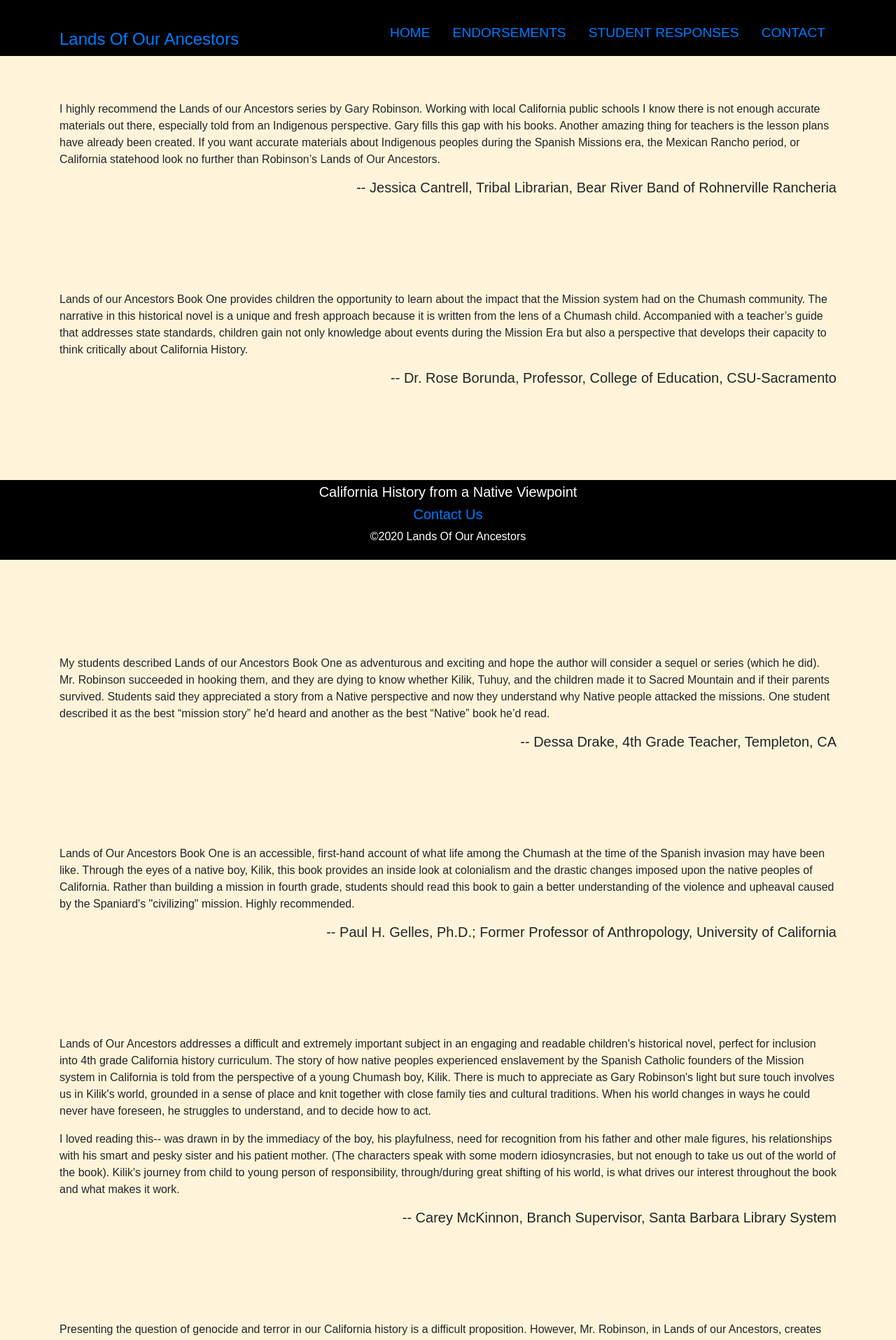
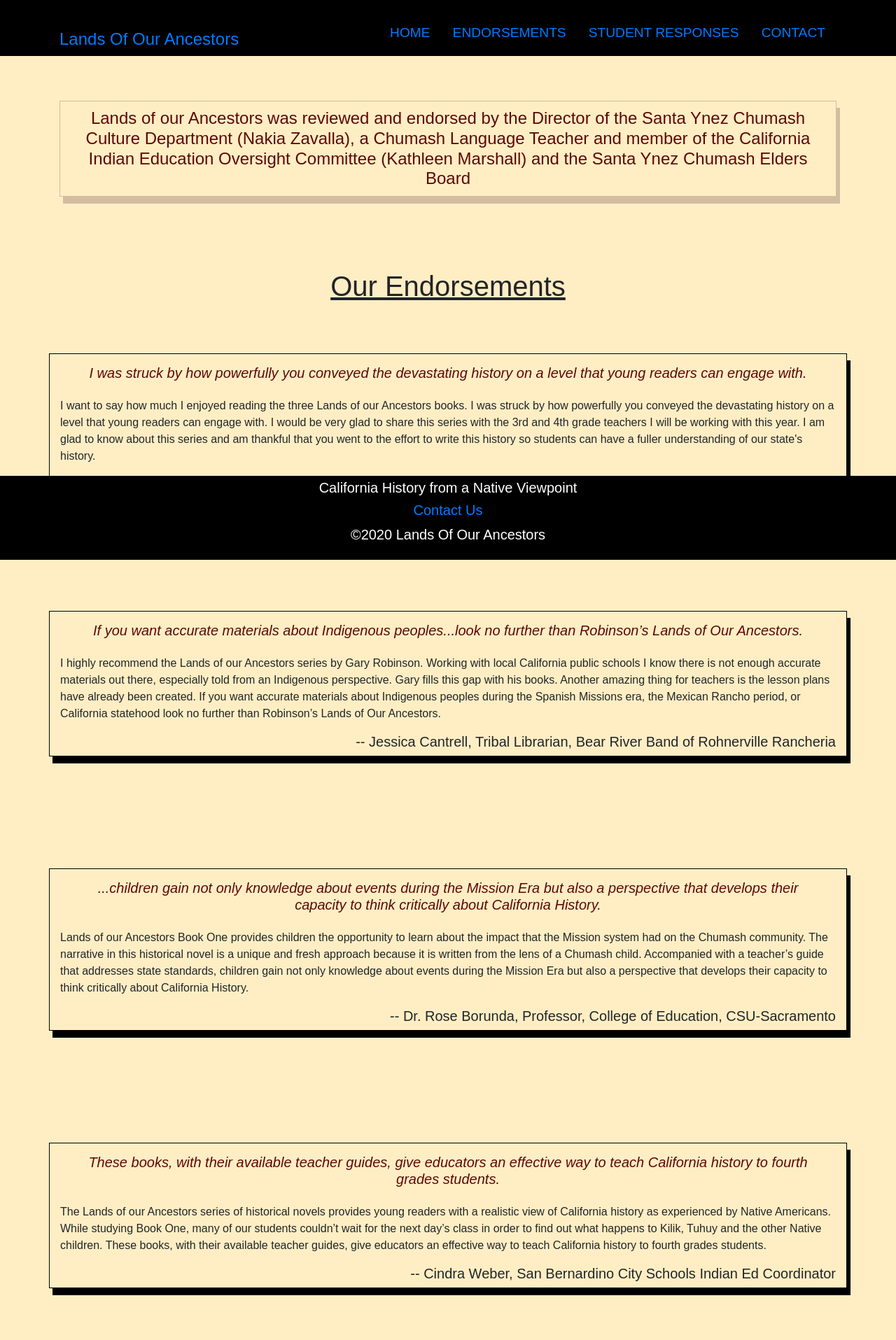
Before and after one commit to rainswerld/lands-ancestors, a React (Create React App) app: page /endorsements in a window 1280 px wide. Shown: the top 1915 px of the page at 70% size. Built offline with nearby package versions, Linux system fonts and the light colour scheme.

Commit message:
Update endorsement & footer styling + add new edorsement

```diff
--- a/src/components/Endorsements/EndorseObj.js
+++ b/src/components/Endorsements/EndorseObj.js
@@ -1,33 +1,48 @@
 const endorsements = {
+  chumash: {
+    para: 'Lands of our Ancestors was reviewed and endorsed by the Director of the Santa Ynez  Chumash Culture Department (Nakia Zavalla), a Chumash Language Teacher and member  of the California Indian Education Oversight Committee (Kathleen Marshall) and the Santa  Ynez Chumash Elders Board'
+  },
   jessicaC: {
-    para: 'I highly recommend the Lands of our Ancestors series by Gary Robinson. Working with  local California public schools I know there is not enough accurate materials out there,  especially told from an Indigenous perspective. Gary fills this gap with his books. Another  amazing thing for teachers is the lesson plans have already been created. If you want accurate  materials about Indigenous peoples during the Spanish Missions era, the Mexican Rancho  period, or California statehood look no further than Robinson’s Lands of Our Ancestors.',
+    big: 'If you want accurate materials about Indigenous peoples...look no further than Robinson’s Lands of Our Ancestors.',
+    para: 'I highly recommend the Lands of our Ancestors series by Gary Robinson. Working with local California public schools I know there is not enough accurate materials out there, especially told from an Indigenous perspective. Gary fills this gap with his books. Another amazing thing for teachers is the lesson plans have already been created. If you want accurate materials about Indigenous peoples during the Spanish Missions era, the Mexican Rancho period, or California statehood look no further than Robinson’s Lands of Our Ancestors.',
     name: 'Jessica Cantrell, Tribal Librarian, Bear River Band of Rohnerville Rancheria'
   },
   roseB: {
-    para: 'Lands of our Ancestors Book One provides children the opportunity  to learn about the impact that the Mission system had on the Chumash community. The  narrative in this historical novel is a unique and fresh approach because it is written from the  lens of a Chumash child. Accompanied with a teacher’s guide that addresses state standards,  children gain not only knowledge about events during the Mission Era but also a perspective  that develops their capacity to think critically about California History.',
+    big: '...children gain not only knowledge about events during the Mission Era but also a perspective that develops their capacity to think critically about California History.',
+    para: 'Lands of our Ancestors Book One provides children the opportunity  to learn about the impact that the Mission system had on the Chumash community. The narrative in this historical novel is a unique and fresh approach because it is written from the  lens of a Chumash child. Accompanied with a teacher’s guide that addresses state standards, children gain not only knowledge about events during the Mission Era but also a perspective that develops their capacity to think critically about California History.',
     name: 'Dr. Rose Borunda, Professor, College of Education, CSU-Sacramento'
   },
   cindraW: {
-    para: 'The Lands of our Ancestors series of historical novels provides young readers with a  realistic view of California history as experienced by Native Americans. While studying  Book One, many of our students couldn’t wait for the next day’s class in order to find out  what happens to Kilik, Tuhuy and the other Native children. These books, with their  available teacher guides, give educators an effective way to teach California history to fourth  grades students.',
+    big: 'These books, with their  available teacher guides, give educators an effective way to teach California history to fourth grades students.',
+    para: 'The Lands of our Ancestors series of historical novels provides young readers with a realistic view of California history as experienced by Native Americans. While studying Book One, many of our students couldn’t wait for the next day’s class in order to find out what happens to Kilik, Tuhuy and the other Native children. These books, with their  available teacher guides, give educators an effective way to teach California history to fourth grades students.',
     name: 'Cindra Weber, San Bernardino City Schools Indian Ed Coordinator'
   },
   dessaD: {
-    para: 'My students described Lands of our Ancestors Book One as adventurous and exciting and  hope the author will consider a sequel or series (which he did). Mr. Robinson succeeded in  hooking them, and they are dying to know whether Kilik, Tuhuy, and the children made it to  Sacred Mountain and if their parents survived. Students said they appreciated a story from a  Native perspective and now they understand why Native people attacked the missions. One  student described it as the best “mission story” he\'d heard and another as the best “Native” book he’d read.',
+    big: 'One student described it as the best “mission story” he\'d heard and another as the best “Native” book he’d read.',
+    para: 'My students described Lands of our Ancestors Book One as adventurous and exciting and hope the author will consider a sequel or series (which he did). Mr. Robinson succeeded in hooking them, and they are dying to know whether Kilik, Tuhuy, and the children made it to Sacred Mountain and if their parents survived. Students said they appreciated a story from a Native perspective and now they understand why Native people attacked the missions. One student described it as the best “mission story” he\'d heard and another as the best “Native” book he’d read.',
     name: 'Dessa Drake, 4th Grade Teacher, Templeton, CA'
   },
   paulG: {
-    para: 'Lands of Our Ancestors Book One is an accessible, first-hand account of what life among  the Chumash at the time of the Spanish invasion may have been like. Through the eyes of a  native boy, Kilik, this book provides an inside look at colonialism and the drastic changes  imposed upon the native peoples of California. Rather than building a mission in fourth  grade, students should read this book to gain a better understanding of the violence and  upheaval caused by the Spaniard\'s "civilizing" mission. Highly recommended.',
+    big: 'This book provides an inside look at colonialism and the drastic changes  mposed upon the native peoples of California.',
+    para: 'Lands of Our Ancestors Book One is an accessible, first-hand account of what life among the Chumash at the time of the Spanish invasion may have been like. Through the eyes of a native boy, Kilik, this book provides an inside look at colonialism and the drastic changes  mposed upon the native peoples of California. Rather than building a mission in fourth grade, students should read this book to gain a better understanding of the violence and upheaval caused by the Spaniard\'s "civilizing" mission. Highly recommended.',
     name: 'Paul H. Gelles, Ph.D.; Former Professor of Anthropology, University of California'
   },
   careyMc: {
-    para: 'Lands of Our Ancestors addresses a difficult and extremely important subject in an  engaging and readable children\'s historical novel, perfect for inclusion into 4th grade  California history curriculum. The story of how native peoples experienced enslavement by  the Spanish Catholic founders of the Mission system in California is told from the  perspective of a young Chumash boy, Kilik. There is much to appreciate as Gary Robinson\'s  light but sure touch involves us in Kilik\'s world, grounded in a sense of place and knit  together with close family ties and cultural traditions. When his world changes in ways he  could never have foreseen, he struggles to understand, and to decide how to act.',
+    big: '...perfect for inclusion into 4th grade California history curriculum.',
+    para: 'Lands of Our Ancestors addresses a difficult and extremely important subject in an engaging and readable children\'s historical novel, perfect for inclusion into 4th grade California history curriculum. The story of how native peoples experienced enslavement by the Spanish Catholic founders of the Mission system in California is told from the  perspective of a young Chumash boy, Kilik. There is much to appreciate as Gary Robinson\'s  light but sure touch involves us in Kilik\'s world, grounded in a sense of place and knit  together with close family ties and cultural traditions. When his world changes in ways he  could never have foreseen, he struggles to understand, and to decide how to act.',
     para2: 'I loved reading this-- was drawn in by the immediacy of the boy, his playfulness,  need for recognition from his father and other male figures, his relationships with his smart  and pesky sister and his patient mother. (The characters speak with some modern  idiosyncrasies, but not enough to take us out of the world of the book). Kilik\'s journey from  child to young person of responsibility, through/during great shifting of his world, is what  drives our interest throughout the book and what makes it work.',
     name: 'Carey McKinnon, Branch Supervisor, Santa Barbara Library System'
   },
   marcusV: {
-    para: 'Presenting the question of genocide and terror in our California history is a difficult  proposition. However, Mr. Robinson, in Lands of our Ancestors, creates an interesting and  provocative narrative of a Chumash family, interaction with European culture and issues that  are essential to the Chumash regarding honor, valor and character.',
-    para2: 'Lands of our Ancestors is a good novel for our children--a pleasurable read that  explains a serious period in the setting of Chumash families, society and the challenges of the  massive intrusion towards a People. A creative, inventive narrative of atonement, that with  proper orientation and instructions, can lead to further discussion, which has long been  ignored. Makes a great read and gift.',
+    big: 'A creative, inventive narrative of atonement, that with proper orientation and instructions, can lead to further discussion, which has long been ignored.',
+    para: 'Presenting the question of genocide and terror in our California history is a difficult  proposition. However, Mr. Robinson, in Lands of our Ancestors, creates an interesting and  provocative narrative of a Chumash family, interaction with European culture and issues that are essential to the Chumash regarding honor, valor and character.',
+    para2: 'Lands of our Ancestors is a good novel for our children--a pleasurable read that explains a serious period in the setting of Chumash families, society and the challenges of the massive intrusion towards a People. A creative, inventive narrative of atonement, that with proper orientation and instructions, can lead to further discussion, which has long been ignored. Makes a great read and gift.',
     name: 'Marcus V. Lopez Chairman, Barbareño Chumash Tribal Council Snr. Producer, American Indian Airwaves/Coyote Radio/KPFK, Southern California'
+  },
+  shelleyA: {
+    big: 'I was struck by how powerfully you conveyed the devastating history on a level that young readers can engage with.',
+    para: 'I want to say how much I enjoyed reading the three Lands of our Ancestors books. I was struck by how powerfully you conveyed the devastating history on a level that young readers can engage with. I would be very glad to share this series with the 3rd and 4th grade teachers I will be working with this year. I am glad to know about this series and am thankful that you went to the effort to write this history so students can have a fuller understanding of our state\'s history.',
+    name: 'Shelley Alden Brooks, PhD. / California History-Social Science Project / University of California, Davis'
   }
 }
 
--- a/src/components/Endorsements/Endorsements.css
+++ b/src/components/Endorsements/Endorsements.css
@@ -1,9 +1,28 @@
-.carousel-container {
-  margin-bottom: 20px;
-  padding: 10px;
+.bg-color {
+  background-color: rgba(255, 237, 196, 1);
 }
 
-.car-img {
-  width: 100%;
-  height: auto;
+.chumash {
+  color: #5E0707;
+  padding: 10px;
+  border: 1px solid #D3BDA1;
+  box-shadow: 5px 10px #D3BDA1;
+  text-align: center;
 }
+
+.endorse-header {
+  text-align: center;
+  text-decoration: underline;
+}
+
+.big {
+  text-align: center;
+  font-style: italic;
+  padding: 15px;
+  color: #5E0707;
+}
+
+.shadow-box {
+  border: 1px solid black;
+  box-shadow: 5px 10px black;
+}
--- a/src/components/Endorsements/Endorsements.js
+++ b/src/components/Endorsements/Endorsements.js
@@ -7,49 +7,71 @@
   const endorse = endorsements.endorsements
   const jumboBg = {
     backgroundColor: 'rgba(255, 237, 196, .4)',
-    margin: '0'
+    margin: '-10'
   }
   return (
-    <div>
+    <div className="bg-color">
+    <Jumbotron fluid style={jumboBg}>
+      <Container>
+        <h4 className="chumash">{endorse.chumash.para}</h4>
+      </Container>
+    </Jumbotron>
+    <Container>
+      <h1 className="endorse-header">Our Endorsements</h1>
+      </Container>
       <Jumbotron fluid style={jumboBg}>
-        <Container>
+        <Container className="shadow-box">
+          <h5 className="big">{endorse.shelleyA.big}</h5>
+          <p>{endorse.shelleyA.para}</p>
+          <h5 className="text-right">-- {endorse.shelleyA.name}</h5>
+        </Container>
+      </Jumbotron>
+      <Jumbotron fluid style={jumboBg}>
+        <Container className="shadow-box">
+          <h5 className="big">{endorse.jessicaC.big}</h5>
           <p>{endorse.jessicaC.para}</p>
           <h5 className="text-right">-- {endorse.jessicaC.name}</h5>
         </Container>
       </Jumbotron>
       <Jumbotron fluid style={jumboBg}>
-        <Container>
+        <Container className="shadow-box">
+          <h5 className="big">{endorse.roseB.big}</h5>
           <p>{endorse.roseB.para}</p>
           <h5 className="text-right">-- {endorse.roseB.name}</h5>
         </Container>
       </Jumbotron>
       <Jumbotron fluid style={jumboBg}>
-        <Container>
+        <Container className="shadow-box">
+          <h5 className="big">{endorse.cindraW.big}</h5>
           <p>{endorse.cindraW.para}</p>
           <h5 className="text-right">-- {endorse.cindraW.name}</h5>
         </Container>
       </Jumbotron>
       <Jumbotron fluid style={jumboBg}>
-        <Container>
+        <Container className="shadow-box">
+          <h5 className="big">{endorse.dessaD.big}</h5>
           <p>{endorse.dessaD.para}</p>
           <h5 className="text-right">-- {endorse.dessaD.name}</h5>
         </Container>
       </Jumbotron>
       <Jumbotron fluid style={jumboBg}>
-        <Container>
-            <p>{endorse.paulG.para}</p>
-            <h5 className="text-right">-- {endorse.paulG.name}</h5>
+        <Container className="shadow-box">
+          <h5 className="big">{endorse.paulG.big}</h5>
+          <p>{endorse.paulG.para}</p>
+          <h5 className="text-right">-- {endorse.paulG.name}</h5>
         </Container>
       </Jumbotron>
       <Jumbotron fluid style={jumboBg}>
-        <Container>
+        <Container className="shadow-box">
+          <h5 className="big">{endorse.careyMc.big}</h5>
           <p>{endorse.careyMc.para}</p>
           <p>{endorse.careyMc.para2}</p>
           <h5 className="text-right">-- {endorse.careyMc.name}</h5>
         </Container>
       </Jumbotron>
       <Jumbotron fluid style={jumboBg}>
-        <Container>
+        <Container className="shadow-box">
+          <h5 className="big">{endorse.marcusV.big}</h5>
           <p>{endorse.marcusV.para}</p>
           <p>{endorse.marcusV.para2}</p>
           <h5 className="text-right">-- {endorse.marcusV.name}</h5>
--- a/src/components/Footer.js
+++ b/src/components/Footer.js
@@ -29,6 +29,7 @@
     text-align: center;
   }
   .footer-middle {
+    font-size: 20px;
     background: #000;
     margin-top: 10px;
     padding: 5px;
--- a/src/components/Welcome/Welcome.css
+++ b/src/components/Welcome/Welcome.css
@@ -3,12 +3,20 @@
 }
 
 .welcome {
-  margin: 20px;
-  padding: 5px;
+  border: 1px solid #D3BDA1;
+  margin: 25px;
+  padding: 25px;
+  box-shadow: 5px 10px #D3BDA1;
 }
 
 .header-text {
-  font-size: 30px;
+  color: #5E0707;
+  font-size: 50px;
   text-align: center;
   font-family: var(--font);
 }
+
+.welcome-text {
+  font-size: 20px;
+  color: #5E0707;
+}
--- a/src/components/Welcome/Welcome.js
+++ b/src/components/Welcome/Welcome.js
@@ -7,7 +7,7 @@
       <div className="row">
         <div className="col">
           <h1 className="header-text">A Portal for Students and Teachers</h1>
-          <p>Follow three generations of a Chumash Indian family as they face the dangerous challenges of the major eras of California history: the Spanish Mission Era, the Mexican Rancho Period, Gold Rush and Early Years of California Statehood.</p>
+          <p className="welcome-text">Follow three generations of a Chumash Indian family as they face the dangerous challenges of the major eras of California history: the Spanish Mission Era, the Mexican Rancho Period, Gold Rush and Early Years of California Statehood.</p>
         </div>
       </div>
     </div>
```
